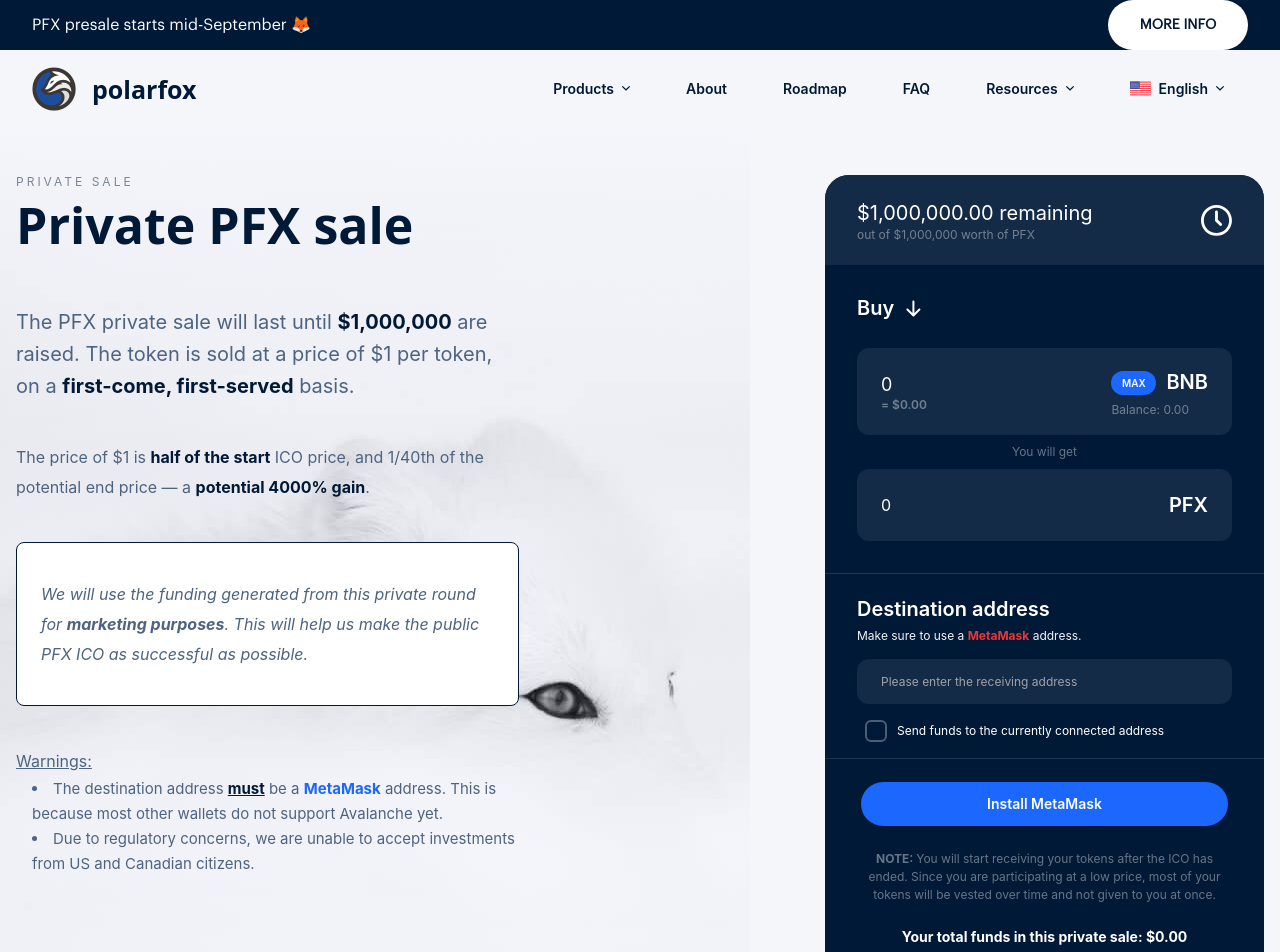
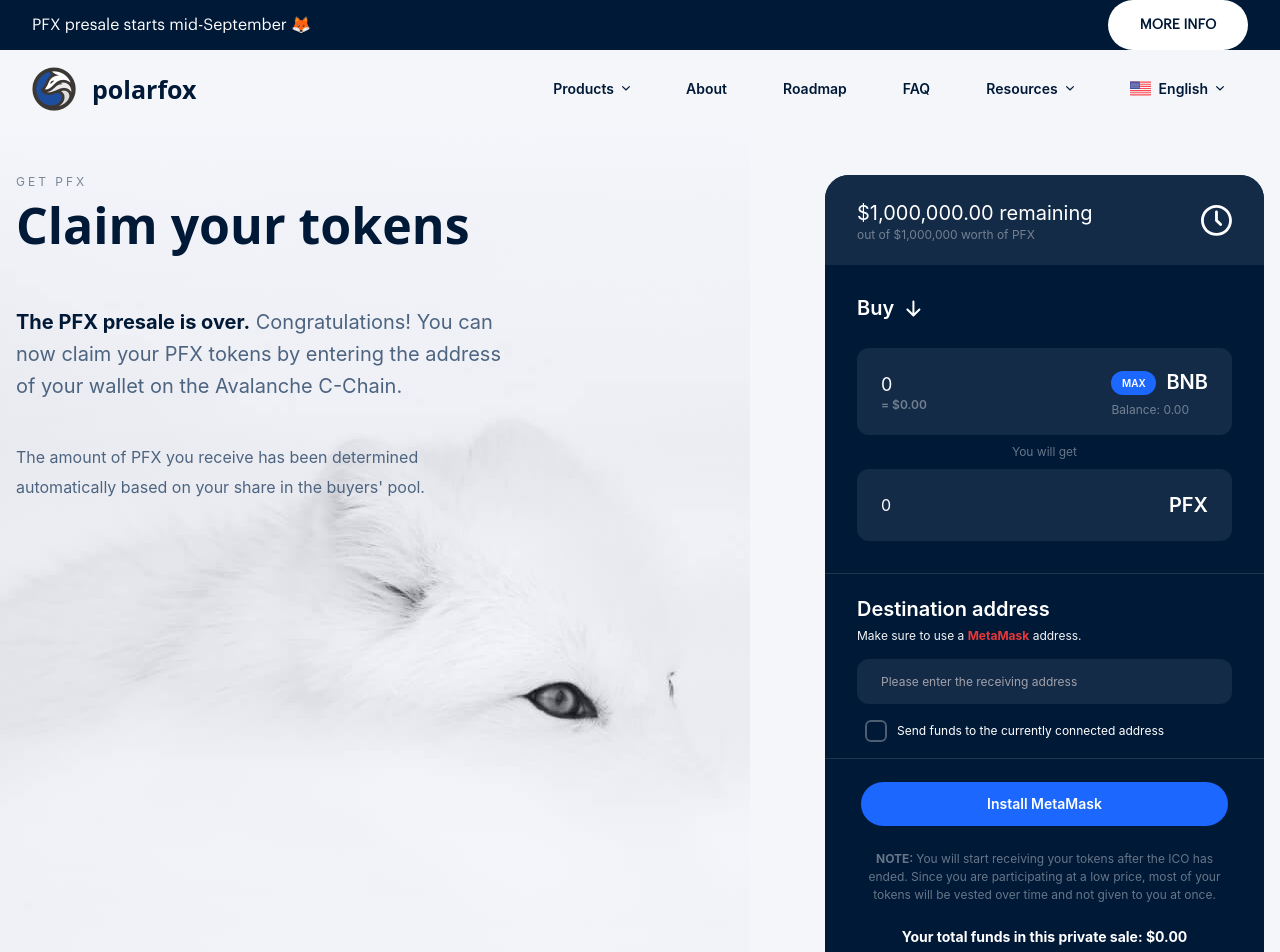
Before and after one commit to Polarfox-DEX/polarfox-web, a Next.js app: page /claim in a window 1280 px wide. Shown: the top 952 px of the page. Built offline with nearby package versions, Linux system fonts and the light colour scheme; what web3 would draw is missing.

Commit message:
Finished Description of the claim page

```diff
--- a/src/components/claim-sale/ClaimSaleDescription.tsx
+++ /dev/null
@@ -1,84 +0,0 @@
-import classNames from 'classnames'
-import { calcRem } from '../../utils/styles'
-import { SectionProps } from '../sections/utils/SectionProps'
-
-export function ClaimSaleDescription({ className }: SectionProps) {
-  return (
-    <div className={classNames('container', className)}>
-      <div
-        className="opacity-50"
-        style={{
-          fontSize: calcRem(12),
-          lineHeight: calcRem(14.1),
-          letterSpacing: calcRem(3)
-        }}
-      >
-        PRIVATE SALE
-      </div>
-      <h2
-        className="description font-switzer font-semibold mt-1"
-        style={{
-          fontSize: calcRem(50),
-          lineHeight: calcRem(65)
-        }}
-      >
-        Private PFX sale
-      </h2>
-      <p
-        className="description mt-12 text-gray"
-        style={{
-          fontSize: calcRem(20),
-          lineHeight: calcRem(32)
-        }}
-      >
-        The PFX private sale will last until <span className="font-bold text-blue">$1,000,000</span> are raised. The
-        token is sold at a price of $1 per token, on a{' '}
-        <span className="font-bold text-blue">first-come, first-served</span> basis.
-      </p>
-      <p
-        className="description mt-10 text-gray"
-        style={{
-          lineHeight: calcRem(30)
-        }}
-      >
-        The price of $1 is <span className="font-bold text-blue">half of the start</span> ICO price, and 1/40th of the
-        potential end price — a <span className="font-bold text-blue">potential 4000% gain</span>.
-      </p>
-      <div className="description mt-10 border border-blue bg-white rounded-lg">
-        <p
-          className="text-gray italic mx-6 my-9"
-          style={{
-            lineHeight: calcRem(30)
-          }}
-        >
-          We will use the funding generated from this private round for{' '}
-          <span className="font-bold">marketing purposes</span>. This will help us make the public PFX ICO as successful
-          as possible.
-        </p>
-      </div>
-      <div
-        className="description mt-10 text-gray"
-        style={{
-          lineHeight: calcRem(30)
-        }}
-      >
-        <span className="underline">Warnings:</span>
-        <ul className="list-disc list-inside pl-4" style={{ fontSize: calcRem(15), lineHeight: calcRem(25) }}>
-          <li>
-            The destination address <span className="font-bold text-blue underline">must</span> be a{' '}
-            <span className="font-bold text-blue-light">MetaMask</span> address. This is because most other wallets do
-            not support Avalanche yet.
-          </li>
-          <li>Due to regulatory concerns, we are unable to accept investments from US and Canadian citizens.</li>
-        </ul>
-      </div>
-      <style jsx>{`
-        @media (min-width: 1024px) {
-          .description {
-            width: ${calcRem(503)};
-          }
-        }
-      `}</style>
-    </div>
-  )
-}
--- /dev/null
+++ b/src/components/claim/ClaimDescription.tsx
@@ -0,0 +1,55 @@
+import classNames from 'classnames'
+import { calcRem } from '../../utils/styles'
+import { SectionProps } from '../sections/utils/SectionProps'
+
+export function ClaimDescription({ className }: SectionProps) {
+  return (
+    <div className={classNames('container', className)}>
+      <div
+        className="opacity-50"
+        style={{
+          fontSize: calcRem(12),
+          lineHeight: calcRem(14.1),
+          letterSpacing: calcRem(3)
+        }}
+      >
+        GET PFX
+      </div>
+      <h2
+        className="description font-switzer font-semibold mt-1"
+        style={{
+          fontSize: calcRem(50),
+          lineHeight: calcRem(65)
+        }}
+      >
+        Claim your tokens
+      </h2>
+      <p
+        className="description mt-12 text-gray"
+        style={{
+          fontSize: calcRem(20),
+          lineHeight: calcRem(32)
+        }}
+      >
+        <span className="font-bold text-blue">The PFX presale is over.</span> Congratulations! You can now claim your PFX tokens by entering the address of your wallet on the Avalanche C-Chain.
+
+      </p>
+
+      <div
+        className="description mt-10 text-gray"
+        style={{
+          lineHeight: calcRem(30)
+        }}
+      >
+        The amount of PFX you receive has been determined automatically based on your share in the buyers' pool.
+      </div>
+      <style jsx>{`
+        @media (min-width: 1024px) {
+          .description {
+            width: ${calcRem(503)};
+          }
+        }
+      `}</style>
+    </div>
+  )
+}
--- a/src/components/claim-sale/ClaimSaleInterface.tsx
+++ b/src/components/claim/ClaimInterface.tsx
@@ -14,7 +14,7 @@ import { SectionProps } from '../sections/utils/SectionProps'
 import { useWallet } from '../../hooks/useWallet'
 import { usePrivateSale } from '../../hooks/usePrivateSale'
 
-export function ClaimSaleInterface({ className }: SectionProps) {
+export function ClaimInterface({ className }: SectionProps) {
   const SYMBOL: string = 'BNB'
 
   const { hasWallet, connected, accounts, balance, chainId, requestConnection, gasPrice } = useWallet()
--- a/src/components/claim-sale/ClaimSalePanel.tsx
+++ b/src/components/claim/ClaimPanel.tsx
@@ -1,15 +1,15 @@
 import classNames from 'classnames'
-import { ClaimSaleDescription } from './ClaimSaleDescription'
-import { ClaimSaleInterface } from './ClaimSaleInterface'
+import { ClaimDescription } from './ClaimDescription'
+import { ClaimInterface } from './ClaimInterface'
 import { WithBackgroundHeader } from '../utils/WithBackgroundImage'
 import { SectionProps } from '../sections/utils/SectionProps'
 
-export function ClaimSalePanel({ className }: SectionProps) {
+export function ClaimPanel({ className }: SectionProps) {
   return (
     <WithBackgroundHeader>
       <div className={classNames('laptop:container flex flex-wrap laptop:flex-nowrap justify-center', className)}>
-        <ClaimSaleDescription />
-        <ClaimSaleInterface className="mt-12 tablet:mt-20 laptop:mt-0" />
+        <ClaimDescription />
+        <ClaimInterface className="mt-12 tablet:mt-20 laptop:mt-0" />
       </div>
     </WithBackgroundHeader>
   )
--- a/src/components/claim-sale/ClaimSaleTutorial.tsx
+++ b/src/components/claim/ClaimTutorial.tsx
@@ -8,7 +8,7 @@ import { SectionProps } from '../sections/utils/SectionProps'
 import { ReactNode } from 'react'
 import CheckCircle from '../svg/CheckCircle'
 
-export function ClaimSaleTutorial({ className }: SectionProps) {
+export function ClaimTutorial({ className }: SectionProps) {
   return (
     <div className={classNames('container', className)}>
       <div
--- a/src/components/const/links.ts
+++ b/src/components/const/links.ts
@@ -13,3 +13,4 @@ export const ROADMAP_LINK = "/#roadmap"
 export const FAQ_LINK = "/faq"
 export const METAMASK_LINK = "https://metamask.io/download"
 export const CLAIM_LINK = "/claim"
+export const POLARFOX_LINK = "https://polarfox.io"
--- a/src/pages/claim.tsx
+++ b/src/pages/claim.tsx
@@ -1,13 +1,13 @@
 import React from 'react'
 import { Page } from '../components/Page'
-import { ClaimSalePanel } from '../components/claim-sale/ClaimSalePanel'
-import { ClaimSaleTutorial } from '../components/claim-sale/ClaimSaleTutorial'
+import { ClaimPanel } from '../components/claim/ClaimPanel'
+import { ClaimTutorial } from '../components/claim/ClaimTutorial'
 
 export default function ClaimSale() {
   return (
     <Page>
-      <ClaimSalePanel className="mt-32 laptop:mt-12" />
-      <ClaimSaleTutorial className="mt-20" />
+      <ClaimPanel className="mt-32 laptop:mt-12" />
+      <ClaimTutorial className="mt-20" />
     </Page>
   )
 }
```
